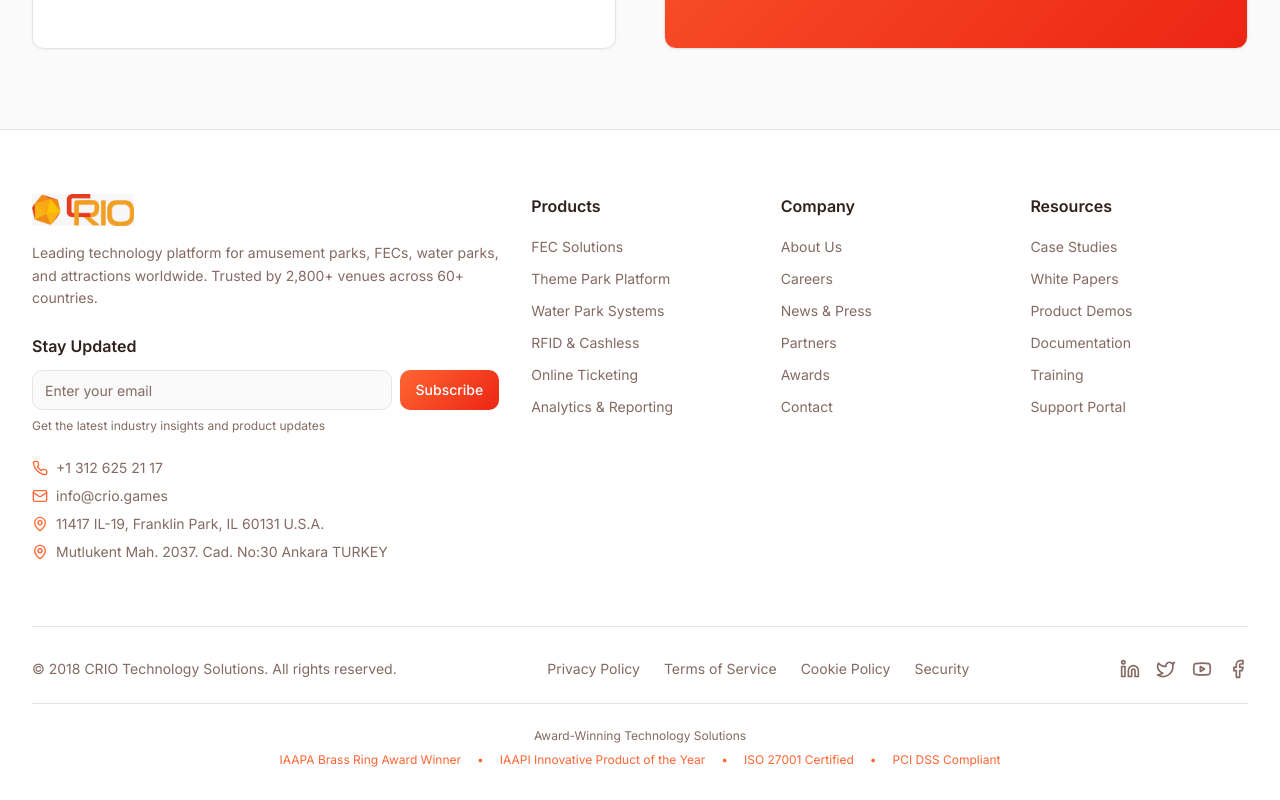
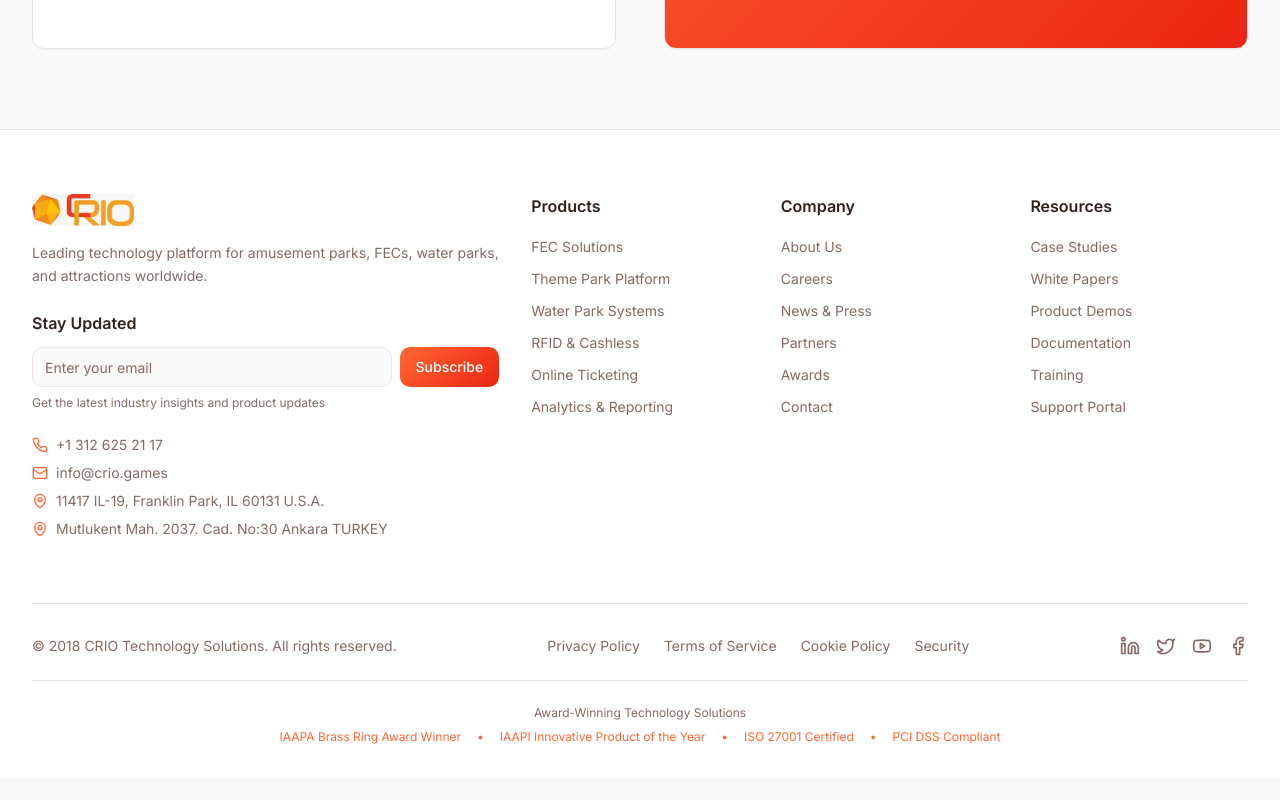
Before and after one commit to ErkutCan1337/park-brand-builder, a React (Vite) app: page /about in a window 1280 px wide. Shown: the part 1903-2703 px from the top of the page. After the commit the page ends 2680 px from the top, so only its background shows below. Built offline with nearby package versions, Linux system fonts and the light colour scheme.

Commit message:
Code edited in Lovable Code Editor
Edited UI in Lovable

```diff
--- a/src/components/Footer.tsx
+++ b/src/components/Footer.tsx
@@ -62,7 +62,7 @@ const Footer = () => {
                 />
                 <p className="text-muted-foreground text-sm leading-relaxed">
                   Leading technology platform for amusement parks, FECs, water parks, and attractions worldwide.
-                  Trusted by 2,800+ venues across 60+ countries.
+
                 </p>
               </div>
 
```
